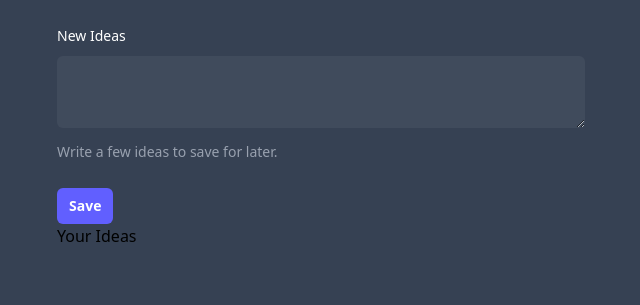
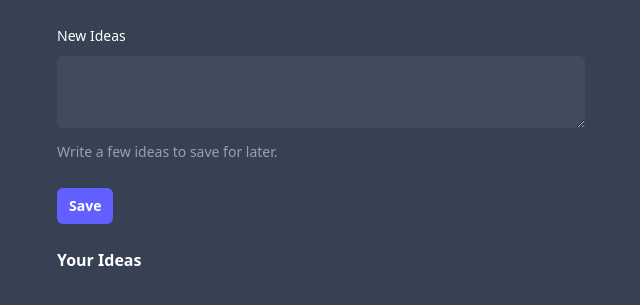
Before and after one commit to AlvioFg/laracast-idea, a Laravel app: page / in a window 1280 px wide. Shown: the top 305 px of the page, without its empty margins (319-959 px from the left). Run offline with Laravel 12, Linux system fonts and the light colour scheme; data that the repository does not hold is empty.

Commit message:
nambahin style buat ideas

```diff
--- a/resources/views/ideas.blade.php
+++ b/resources/views/ideas.blade.php
@@ -14,8 +14,8 @@
         </div>
     </form>
 
-    <div>
-        <h2>Your Ideas</h2>
+    <div class="mt-6 text-white">
+        <h2 class="font-bold">Your Ideas</h2>
 
         <ul>
             @foreach($ideas as $idea)
--- a/routes/web.php
+++ b/routes/web.php
@@ -3,7 +3,7 @@
 use Illuminate\Support\Facades\Route;
 
 Route::get('/', function () {
-    $ideas = session()->get('ideas');
+    $ideas = session()->get('ideas', []);
 
     return view('ideas', [
         'ideas' => $ideas,
```
